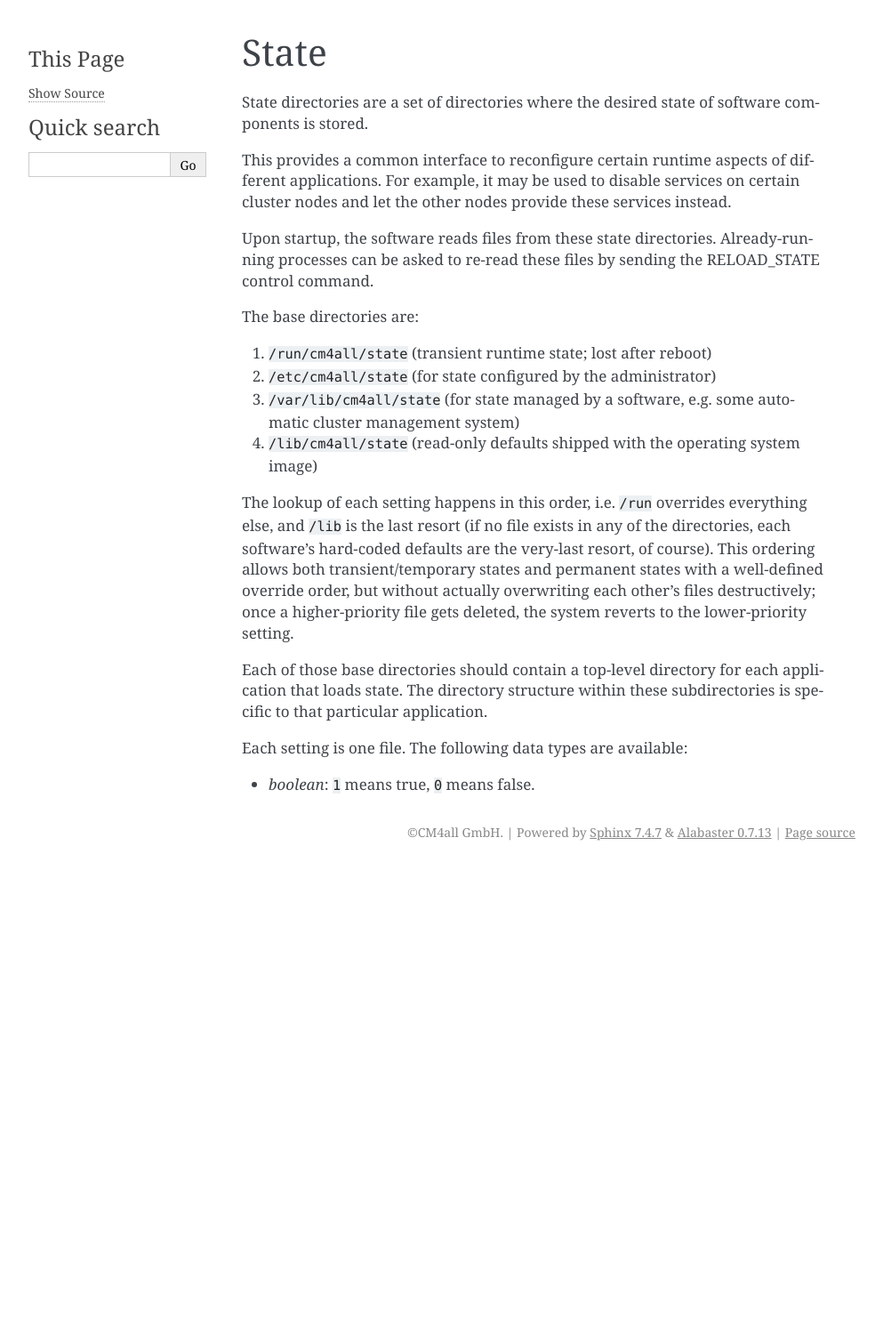
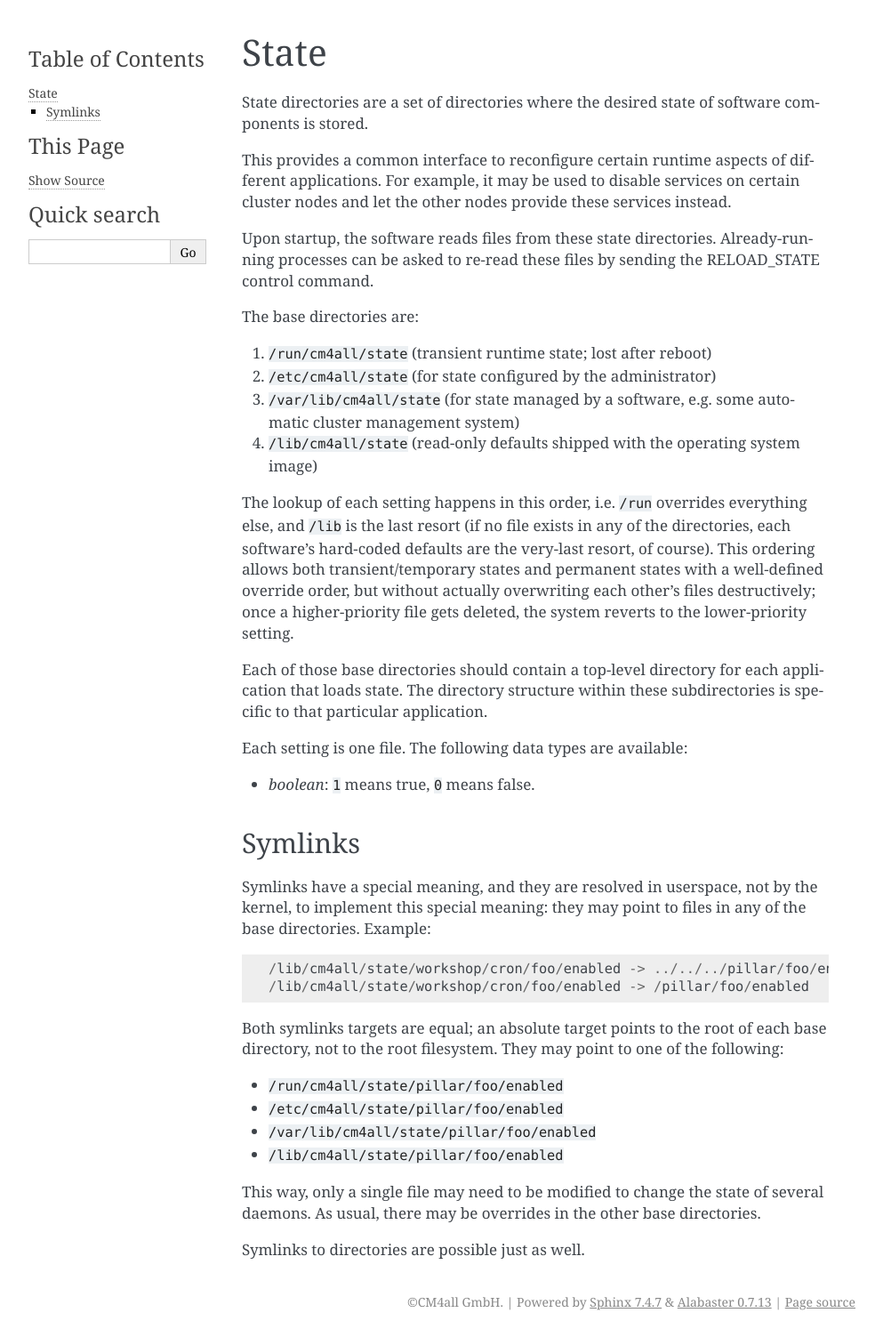
Before and after one commit to CM4all/state, a Sphinx documentation site: the page built from doc/index.rst, in a window 1280 px wide. Shown: the whole page at 89% size, without its empty margins (148-1141 px from the left). Built offline with Sphinx 7.4.7, drawn with Linux system fonts in a browser that asks for light colours; before the commit the page ends 975 px from its top, so only the background shows below that.

Commit message:
io/StateDirectories: implement (artificial) symlinks

```diff
--- a/doc/index.rst
+++ b/doc/index.rst
@@ -40,3 +40,28 @@
 Each setting is one file.  The following data types are available:
 
 - *boolean*: ``1`` means true, ``0`` means false.
+
+Symlinks
+--------
+
+Symlinks have a special meaning, and they are resolved in userspace,
+not by the kernel, to implement this special meaning: they may point
+to files in any of the base directories.  Example::
+
+  /lib/cm4all/state/workshop/cron/foo/enabled -> ../../../pillar/foo/enabled
+  /lib/cm4all/state/workshop/cron/foo/enabled -> /pillar/foo/enabled
+
+Both symlinks targets are equal; an absolute target points to the root
+of each base directory, not to the root filesystem.  They may point to
+one of the following:
+
+- :file:`/run/cm4all/state/pillar/foo/enabled`
+- :file:`/etc/cm4all/state/pillar/foo/enabled`
+- :file:`/var/lib/cm4all/state/pillar/foo/enabled`
+- :file:`/lib/cm4all/state/pillar/foo/enabled`
+
+This way, only a single file may need to be modified to change the
+state of several daemons.  As usual, there may be overrides in the
+other base directories.
+
+Symlinks to directories are possible just as well.
```
